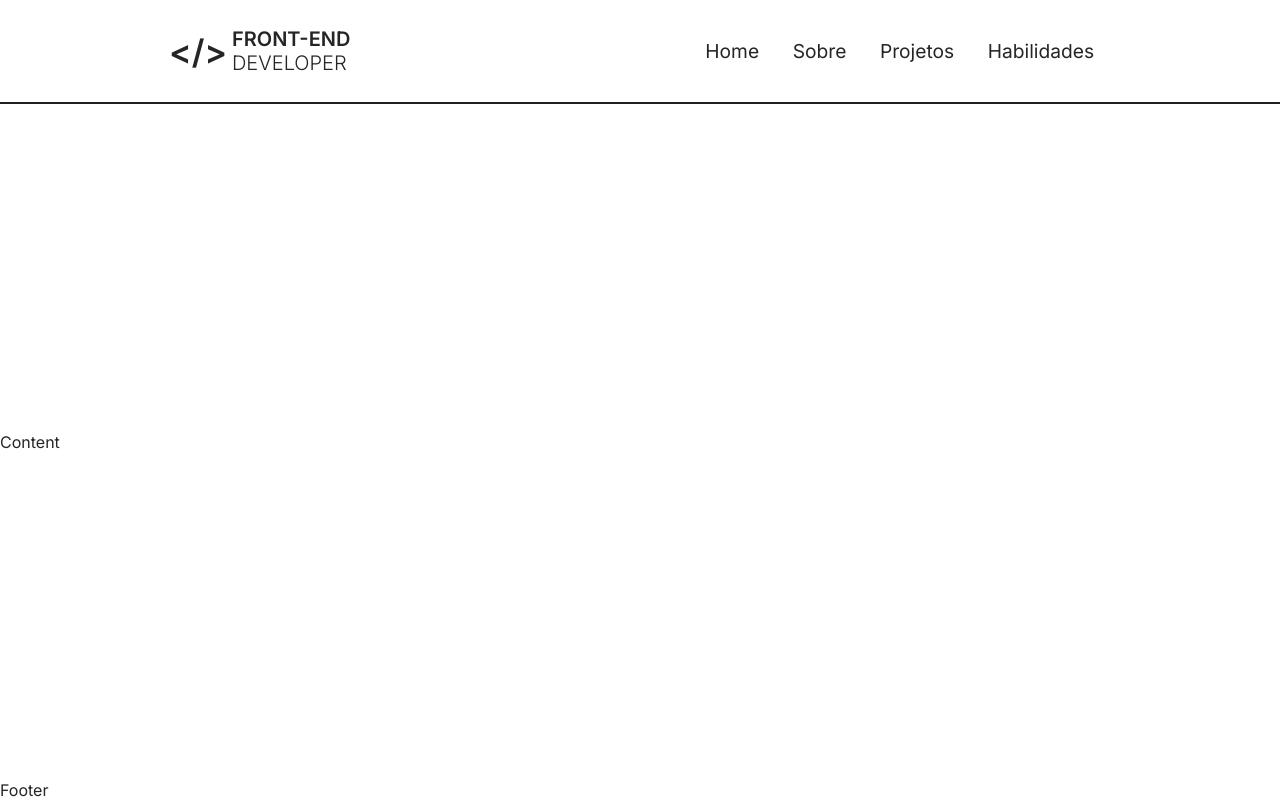
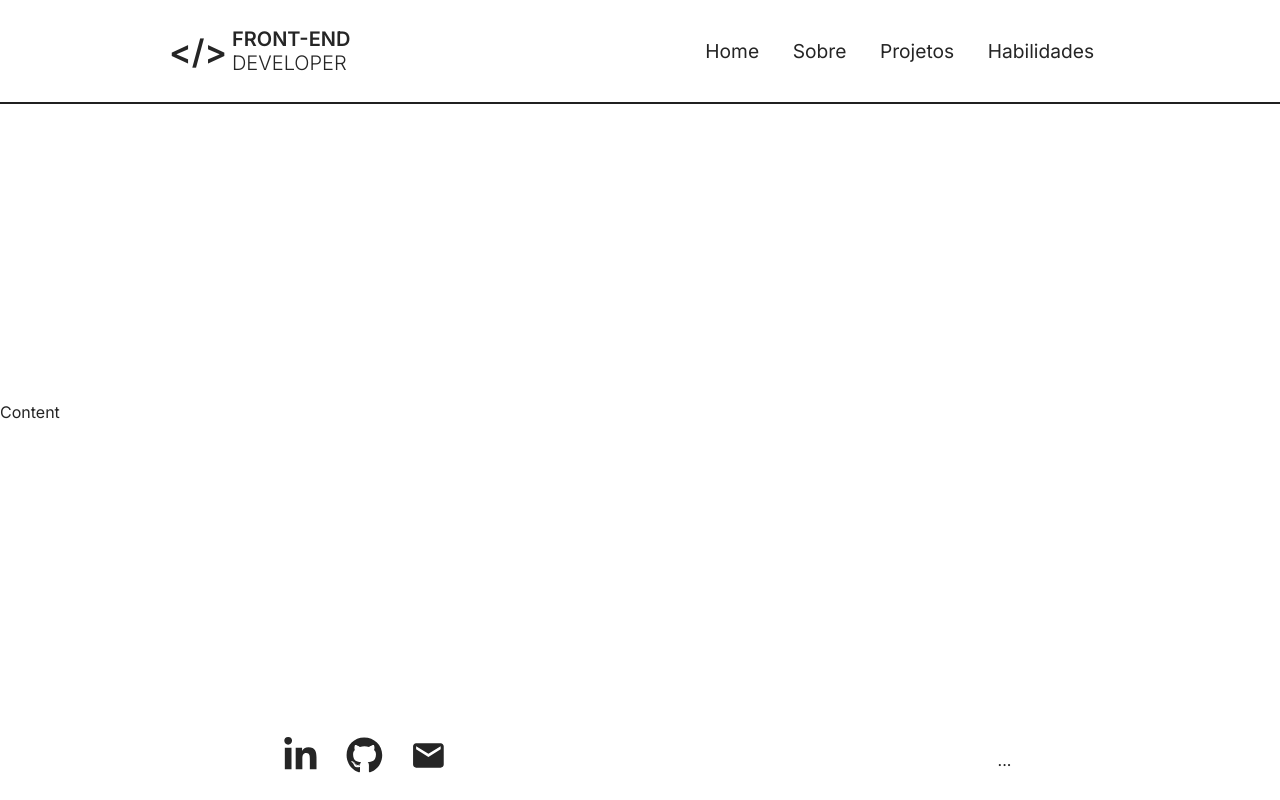
Before and after one commit to alisson2014/site-pessoal, a React (Create React App) app: page / in a window 1280 px wide. Built offline with nearby package versions, Linux system fonts and the light colour scheme.

Commit message:
[POR-003]: integrando o footer

```diff
--- /dev/null
+++ b/src/components/Atoms/SocialItem/atoms.ts
@@ -0,0 +1,12 @@
+import styled from "styled-components"
+
+export const SocialItem = styled.li`
+  a {
+    font-size: 2.3em;
+  }
+
+  a:hover {
+    font-size: 2.5em;
+    transition: all 0.4s;
+  }
+`
--- /dev/null
+++ b/src/components/Atoms/SocialItem/index.tsx
@@ -0,0 +1,17 @@
+import * as Atoms from "./atoms"
+
+interface ISocialItem {
+  href: string
+  target?: string
+  children: any
+};
+
+export const SocialItem = ({ href, target, children }: ISocialItem) => {
+  return (
+    <Atoms.SocialItem>
+      <a href={href} target={target}>
+        {children}
+      </a>
+    </Atoms.SocialItem>
+  );
+};
--- /dev/null
+++ b/src/components/Molecules/Footer/atoms.ts
@@ -0,0 +1,16 @@
+import styled from "styled-components"
+
+export const FooterContainer = styled.footer`
+  display: flex;
+  align-items: center;
+  justify-content: space-around;
+  height: 10vh;
+`
+
+export const SocialList = styled.ul`
+  list-style: none;
+  width: 15%;
+  display: flex;
+  align-items: center;
+  justify-content: space-around;
+`
--- /dev/null
+++ b/src/components/Molecules/Footer/index.tsx
@@ -0,0 +1,25 @@
+import * as Atoms from "./atoms"
+import { MdEmail } from "react-icons/md"
+import { FaLinkedinIn, FaGithub } from "react-icons/fa"
+import { SocialItem } from "../../Atoms/SocialItem";
+
+const Footer = () => {
+  return (
+    <Atoms.FooterContainer>
+      <Atoms.SocialList>
+        <SocialItem href="https://www.linkedin.com/in/alisson-vinicius-morais-de-almeida-027553252" target="_blank">
+          <FaLinkedinIn />
+        </SocialItem>
+        <SocialItem href="https://github.com/alisson2014" target="_blank">
+          <FaGithub />
+        </SocialItem>
+        <SocialItem href="mailto:almeidaalisson2014@gmail.com?subject=Olá, vamos conversar sobre...">
+          <MdEmail />
+        </SocialItem>
+      </Atoms.SocialList>
+      <div>...</div>
+    </Atoms.FooterContainer>
+  );
+};
+
+export default Footer;
--- a/src/components/Molecules/Layout/index.tsx
+++ b/src/components/Molecules/Layout/index.tsx
@@ -1,3 +1,4 @@
+import Footer from "../Footer";
 import Header from "../Header";
 import { Container } from "./atoms";
 
@@ -6,9 +7,7 @@ const Layout = ({ children }: any) => {
     <Container>
       <Header />
       {children}
-      <footer>
-        Footer
-      </footer>
+      <Footer />
     </Container>
   );
 };
```
